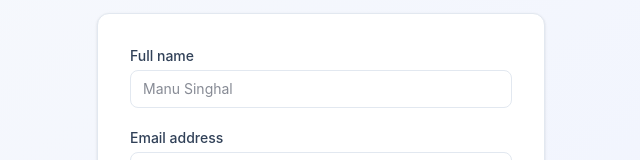
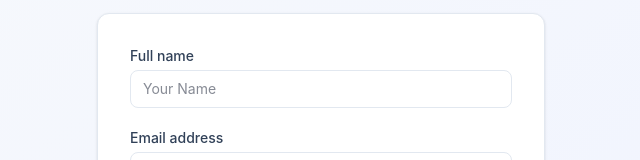
Before and after one commit to ManuSinghal12/preppal-frontend, a React (Vite) app: page /signup in a window 1280 px wide. Shown: the part 227-387 px from the top of the page, without its empty margins (319-959 px from the left). Built offline with nearby package versions, Linux system fonts and the light colour scheme.

Commit message:
changed placeholder of sign up name

```diff
--- a/src/pages/SignupPage.jsx
+++ b/src/pages/SignupPage.jsx
@@ -39,7 +39,7 @@ const SignupPage = () => {
             <div>
               <label className="label">Full name</label>
               <input name="name" value={form.name} onChange={handleChange}
-                className="input" placeholder="Manu Singhal" required />
+                className="input" placeholder="Your Name" required />
             </div>
             <div>
               <label className="label">Email address</label>
```
